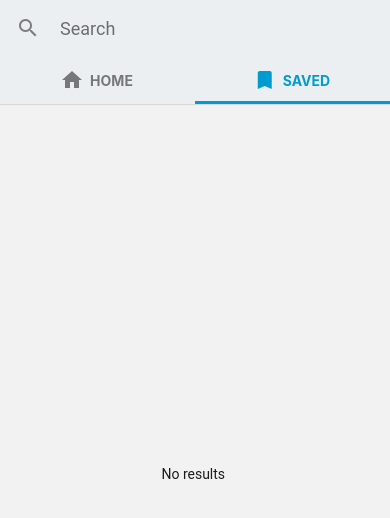
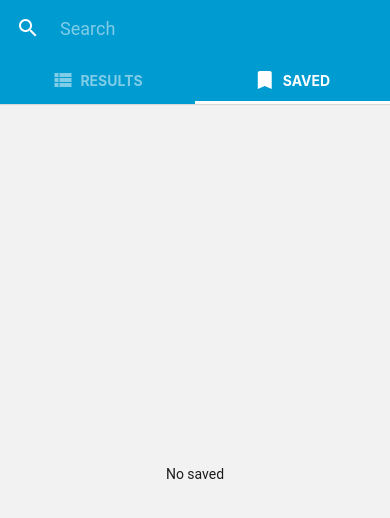
Before and after one commit to gzippedfrog/Thesar, a React Native app: screen /Saved in a window 390 px wide. Shown: the top 518 px of the page. Built offline with nearby package versions, Linux system fonts and the light colour scheme.

Commit message:
updated theme

```diff
--- a/App.jsx
+++ b/App.jsx
@@ -19,18 +19,18 @@ import Bar from "./components/Bar";
 const Tab = createMaterialTopTabNavigator();
 
 // Clear store (for testing)
-persistor.purge();
+// persistor.purge();
 
 const App = () => {
   const systemTheme = useColorScheme();
   const theme = systemTheme === "dark" ? darkTheme : lightTheme;
-  const { colors } = theme;
+  const { colors, dark } = theme;
 
   return (
     <StoreProvider store={store}>
       <PaperProvider theme={theme}>
         <PersistGate loading={null} persistor={persistor}>
-          <StatusBar />
+          <StatusBar style="light" />
           <Header />
           <SafeAreaProvider>
             <NavigationContainer theme={theme}>
@@ -41,7 +41,7 @@ const App = () => {
                     fontWeight: "bold",
                   },
                   tabBarActiveTintColor: colors.accent,
-                  tabBarInactiveTintColor: colors.appbarFg,
+                  tabBarInactiveTintColor: "rgba(255, 255, 255, 0.5)",
 
                   tabBarIndicatorStyle: {
                     backgroundColor: colors.accent,
@@ -49,19 +49,19 @@ const App = () => {
                   },
                   tabBarStyle: {
                     backgroundColor: colors.primary,
-                    elevation: 5,
+                    elevation: 10,
                   },
                   tabBarItemStyle: { flexDirection: "row" },
                 }}
               >
                 <Tab.Screen
-                  name="Home"
+                  name="Results"
                   component={CardList}
                   initialParams={{ data: "results" }}
                   options={{
                     tabBarIcon: ({ color }) => (
                       <MaterialCommunityIcons
-                        name="home"
+                        name="view-list"
                         color={color}
                         size={24}
                       />
--- a/components/CardList.jsx
+++ b/components/CardList.jsx
@@ -9,11 +9,14 @@ const CardList = ({ route }) => {
     Object.values(state.app[route.params.data])
   );
   const isLoading = useSelector((state) => state.loader);
-  const { colors } = useTheme();
+  const { colors, dark } = useTheme();
 
   return isLoading ? (
     <View style={styles.textContainer}>
-      <ActivityIndicator size="large" color={colors.accent} />
+      <ActivityIndicator
+        size="large"
+        color={dark ? colors.accent : colors.primary}
+      />
     </View>
   ) : words.length ? (
     <FlatList
@@ -24,7 +27,7 @@ const CardList = ({ route }) => {
     />
   ) : (
     <View style={styles.textContainer}>
-      <Text>No results </Text>
+      <Text>No {route.params.data}</Text>
     </View>
   );
 };
--- a/components/Header.jsx
+++ b/components/Header.jsx
@@ -7,7 +7,7 @@ const Header = () => {
   const [searchQuery, setSearchQuery] = useState("");
   const [lastQuery, setLastQuery] = useState("");
   const dispatch = useDispatch();
-  const { colors } = useTheme();
+  const { colors, dark } = useTheme();
 
   function handleSearchSubmit() {
     const query = searchQuery.trim();
@@ -30,6 +30,10 @@ const Header = () => {
         onSubmitEditing={handleSearchSubmit}
         style={styles}
         selectionColor={colors.accent}
+        iconColor="white"
+        inputStyle={{ color: "white" }}
+        placeholderTextColor="rgba(255, 255, 255, 0.5)"
+        selectionColor={dark ? colors.accent : "orange"}
       />
     </Appbar.Header>
   );
--- a/components/WordCard.jsx
+++ b/components/WordCard.jsx
@@ -7,7 +7,7 @@ import { removeWord, saveWord } from "../redux/actions";
 const WordCard = ({ word }) => {
   const saved = useSelector((state) => state.app.saved);
   const dispatch = useDispatch();
-  const { colors } = useTheme();
+  const { colors, dark } = useTheme();
 
   function onCardLongPress() {
     if (saved[word.meta.uuid]) {
@@ -24,7 +24,9 @@ const WordCard = ({ word }) => {
         {word.shortdef.map((def, i) => (
           <Paragraph style={styles.paragraph} key={def}>
             {def + "\n"}
-            <Text style={{ color: colors.accent }}>synonyms: </Text>
+            <Text style={{ color: dark ? colors.accent : colors.primary }}>
+              synonyms:{" "}
+            </Text>
             {word.meta.syns[i].join(", ")}
           </Paragraph>
         ))}
--- a/redux/actions.js
+++ b/redux/actions.js
@@ -14,12 +14,14 @@ const url = "https://www.dictionaryapi.com/api/v3/references/thesaurus/json/";
 export const fetchResults = (query) => async (dispatch) => {
   const results = {};
   dispatch(showLoader());
-  // await new Promise((res) => setTimeout(() => res(), 1000));
+  // await new Promise((res) => setTimeout(() => res(), 2000));
 
   try {
     let response = await fetch(url + query + "?key=" + key);
     response = await response.json();
     response.map((word) => (results[word.meta.uuid] = word));
+  } catch (e) {
+    console.log("Error:", e.message);
   } finally {
     dispatch(hideLoader());
     dispatch({ type: FETCH_RESULTS, payload: results });
--- a/styles/themes.js
+++ b/styles/themes.js
@@ -11,12 +11,10 @@ import merge from "deepmerge";
 let lightTheme = merge(PaperDefaultTheme, NavigationDefaultTheme);
 let darkTheme = merge(PaperDarkTheme, NavigationDarkTheme);
 
-lightTheme.colors.primary = "#eceff1";
-lightTheme.colors.accent = "#009bd0";
-lightTheme.colors.appbarFg = "rgba(0,0,0,0.5)";
+lightTheme.colors.primary = "#009bd0";
+lightTheme.colors.accent = "white";
 
 darkTheme.colors.primary = "#121212";
 darkTheme.colors.accent = "#5eccff";
-darkTheme.colors.appbarFg = "rgba(255,255,255,0.5)";
 
 export { lightTheme, darkTheme };
```
